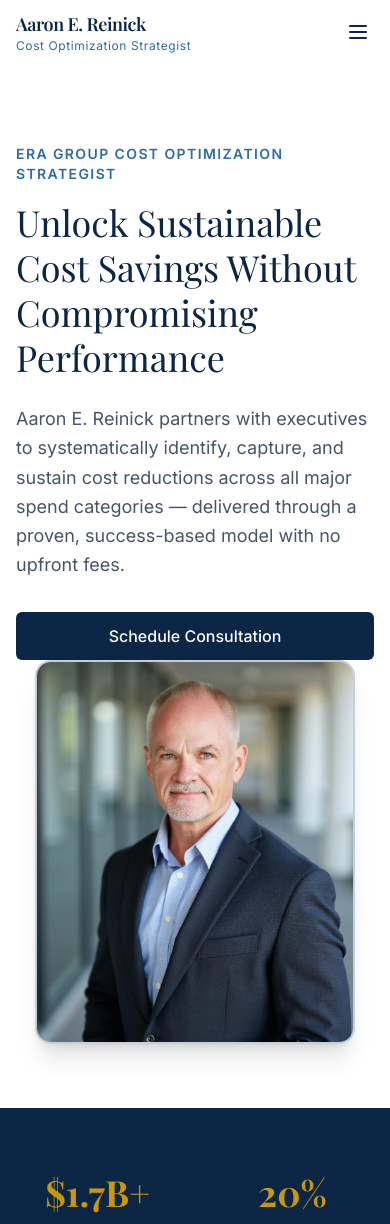
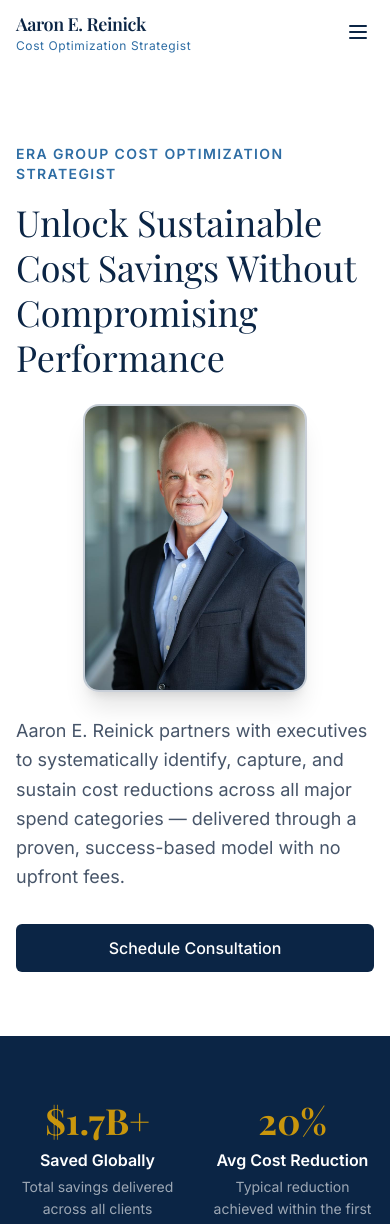
Before and after one commit to xBloodLotusx/aaronereinick, a React (Vite) app: page / in a window 390 px wide. Shown: the top 1224 px of the page. Built offline with nearby package versions, Linux system fonts and the light colour scheme; the HTML template or start-up script is replaced by a standard one.

Commit message:
feat(hero): larger mobile portrait and md/lg top alignment

```diff
--- a/src/components/sections/Hero.tsx
+++ b/src/components/sections/Hero.tsx
@@ -12,7 +12,7 @@ export function Hero() {
   return (
     <section id="hero" className="pt-20 md:pt-24 bg-white">
       <div className="max-w-7xl mx-auto px-4 sm:px-6 lg:px-8 py-16 md:py-28">
-        <div className="grid lg:grid-cols-2 gap-12 lg:gap-16 items-center">
+        <div className="grid md:grid-cols-2 gap-12 md:gap-16 items-center">
           {/* Left: headline + CTA */}
           <div>
             <p className="text-steel font-sans text-sm font-semibold uppercase tracking-widest mb-4">
@@ -21,6 +21,18 @@ export function Hero() {
             <h1 className="font-serif text-4xl md:text-5xl lg:text-[3.25rem] leading-tight text-navy mb-6">
               Unlock Sustainable Cost Savings Without Compromising Performance
             </h1>
+            {/* Mobile portrait: show between headline and description on small screens only */}
+            <div className="block md:hidden my-6">
+              <div className="relative mx-auto w-56 h-72 rounded-2xl border-2 border-navy/20 bg-gradient-to-br from-slate-50 to-slate-100 shadow-xl overflow-hidden">
+                <img
+                  src={aaronPhoto}
+                  alt="Aaron E. Reinick"
+                  className="w-full h-full object-cover"
+                />
+                <div className="absolute -bottom-3 -right-3 w-16 h-16 bg-gold/10 rounded-full border border-gold/20 -z-10" />
+                <div className="absolute -top-2 -left-2 w-8 h-8 bg-steel/10 rounded-full border border-steel/20 -z-10" />
+              </div>
+            </div>
             <p className="text-slate-600 text-lg leading-relaxed mb-8">
               Aaron E. Reinick partners with executives to systematically identify, capture, and sustain
               cost reductions across all major spend categories — delivered through a proven, success-based
@@ -37,7 +49,7 @@ export function Hero() {
           </div>
 
           {/* Right: portrait placeholder */}
-          <div className="flex justify-center lg:justify-end">
+          <div className="hidden md:flex justify-end">
             <div className="relative -mt-12 md:-mt-16 lg:-mt-20 w-80 h-96 md:w-[30rem] md:h-[36rem] rounded-2xl border-2 border-navy/20 bg-gradient-to-br from-slate-50 to-slate-100 shadow-xl overflow-hidden">
               <img
                 src={aaronPhoto}
```
